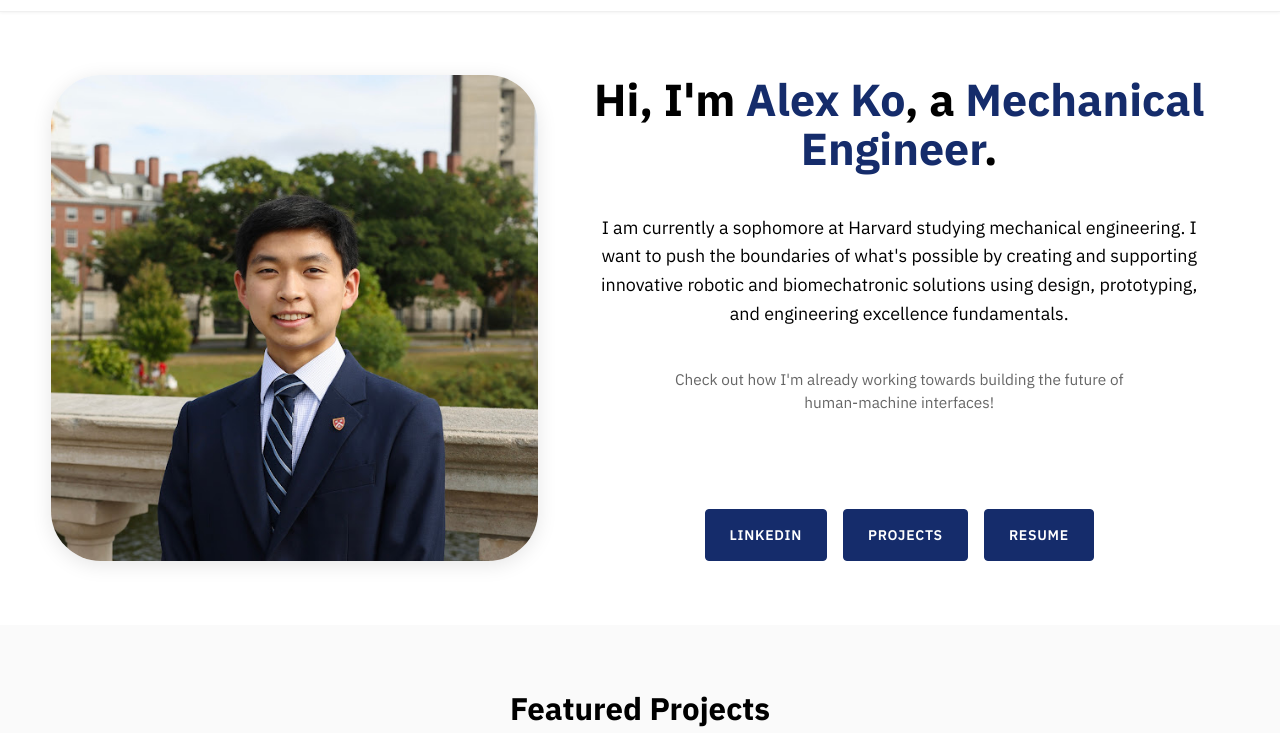
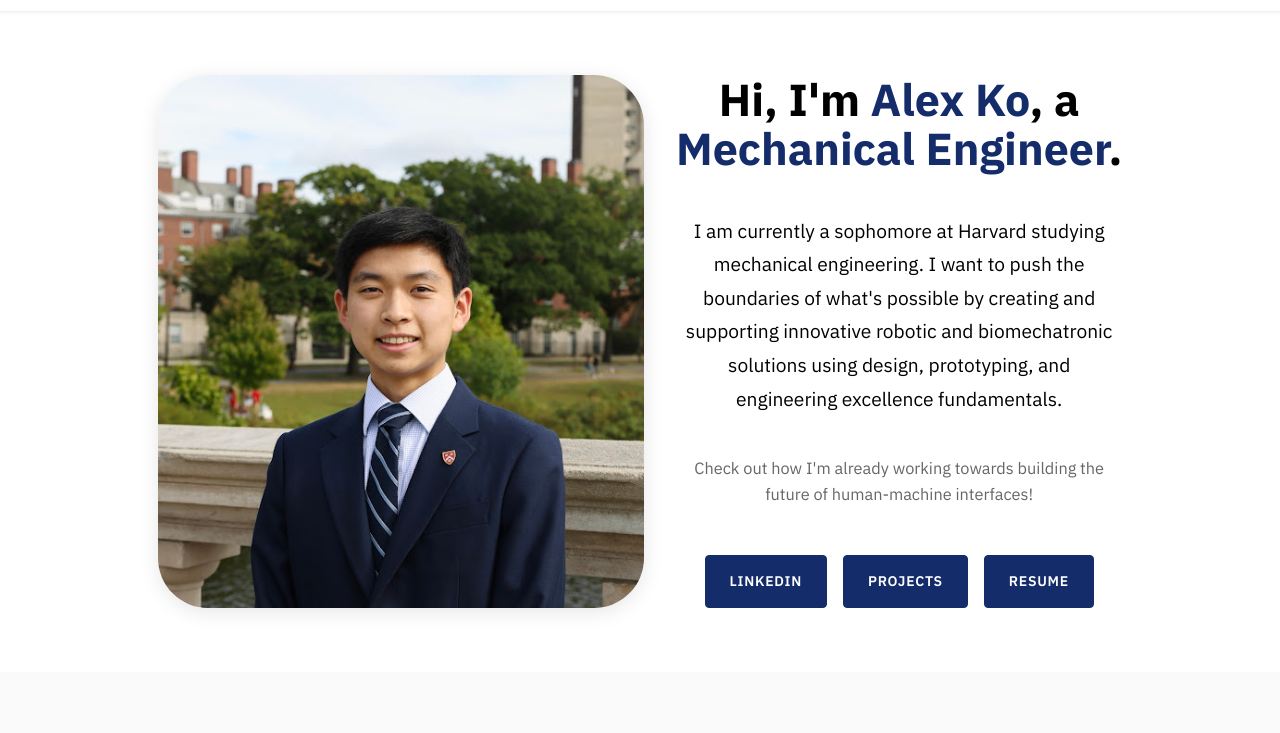
Before and after one commit to asyk454/makerportfolio, a plain HTML site: page index.html in a window 1280 px wide. Shown: the part 59-792 px from the top of the page. Drawn offline with Linux system fonts and the light colour scheme.

Commit message:
fixed various spacing stylistic oddities, particularly in the hero section

```diff
--- a/assets/css/home.css
+++ b/assets/css/home.css
@@ -68,6 +68,25 @@
     transition: font-size 0.3s ease, line-height 0.3s ease;
 }
 
+/* Force "Hi, I'm Alex Ko, a" to always be line 1 */
+.hero-title-line1 {
+    display: block;        /* forces line break after it */
+    white-space: nowrap;   /* prevents wrapping */
+}
+
+/* "Mechanical Engineer" can wrap to 1 or 2 lines as needed */
+.hero-title-line2 {
+    display: block;        /* starts on line 2 */
+    white-space: normal;   /* allow wrapping */
+}
+
+/* Optional safety for very small screens */
+@media (max-width: 420px) {
+    .hero-title-line1 {
+        white-space: normal;
+    }
+}
+
 .name-highlight {
     color: var(--accent);
     font-weight: 700;
@@ -90,6 +109,42 @@
     margin-bottom: var(--spacing-md);
     max-width: 52ch;
     transition: font-size 0.3s ease, line-height 0.3s ease;
+}
+
+/* Rules to deal with weird hero text compression and spacing gaps */
+/* Shared hero text compression rules (applies to both ranges) */
+@media (min-width: 790px) and (max-width: 1950px) {
+  /* Keep the headline from getting too wide */
+  .hero h1,
+  .hero-title {
+    max-width: 20ch;
+    margin-left: auto;
+    margin-right: auto;
+  }
+
+  /* Paragraph sizing */
+  .hero-intro {
+    font-size: clamp(1.10rem, 1.5vw, 1.22rem);
+    line-height: 1.75;
+  }
+
+  .hero-cta-text {
+    max-width: 44ch;
+    font-size: clamp(1.02rem, 1.25vw, 1.12rem);
+    line-height: 1.6;
+  }
+}
+
+/* Range A: 790–1300 */
+@media (min-width: 790px) and (max-width: 1300px) {
+  .hero-content { max-width: 52ch; }
+  .hero-intro   { max-width: 38ch; }
+}
+
+/* Range B: 1300–1950 */
+@media (min-width: 1300px) and (max-width: 1950px) {
+  .hero-content { max-width: 62ch; }
+  .hero-intro   { max-width: 58ch; }
 }
 
 .hero-buttons {
@@ -396,15 +451,23 @@
 .project-card-title {
   font-size: 1.5rem;
   font-weight: 600;
-    margin-bottom: 0; /*0.25rem*/
+  margin-bottom: 0;
   color: var(--text);
   line-height: 1.3;
+
+  /* Clamp to 2 lines (standard + fallback) */
   display: -webkit-box;
+  overflow: hidden;
+  text-overflow: ellipsis;
+
+  line-clamp: 2;              /* standard (newer browsers) */
+  -webkit-line-clamp: 2;      /* Safari/older Chrome fallback */
   -webkit-box-orient: vertical;
-    -webkit-line-clamp: 2;
-    overflow: hidden;
+
+  /* keep card heights consistent */
   min-height: calc(1.3em * 2);
 }
+
 
 .project-card-affiliation {
     align-self: flex-start;
@@ -575,6 +638,14 @@
     .project-card-meta .meta-sep {
         display: none;
     }
+
+    .hero-buttons {
+        margin-top: 0;              /* stop pushing buttons downward */
+    }
+
+    .hero-content {
+        min-height: auto;           /* optional: prevents extra vertical slack */
+    }
 }
 
 /* Horizontal scroll works on all screen sizes */
--- a/index.html
+++ b/index.html
@@ -89,7 +89,15 @@
                     <img src="assets/images/profile/Alex Ko Headshot copy.jpg" alt="Profile photo" class="hero-headshot" loading="eager">
                 </div>
                     <div class="hero-content">
-                        <h1>Hi, I'm <span class="name-highlight">Alex Ko</span>, a <span class="name-highlight">Mechanical Engineer</span>.</h1>
+                        <h1 class="hero-title">
+                            <span class="hero-title-line1">
+                                Hi, I'm <span class="name-highlight">Alex Ko</span>, a
+                            </span>
+                            <span class="hero-title-line2">
+                                <span class="name-highlight">Mechanical Engineer</span>.
+                            </span>
+                        </h1>
+
                         <p class="hero-intro">
                             I am currently a sophomore at Harvard studying mechanical engineering. I want to push the
                             boundaries of what's possible by creating and supporting innovative robotic and biomechatronic
```
Lines whose indentation alone changed are shown as unchanged.
